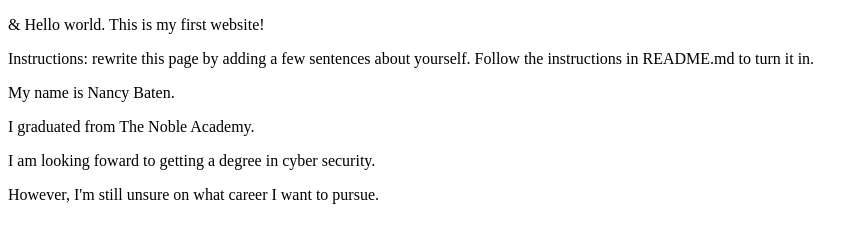
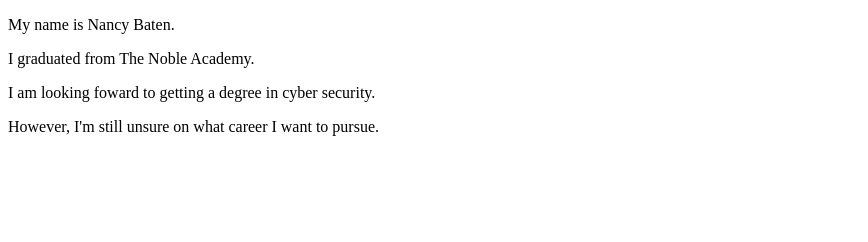
Before and after one commit to nancybaten/webdev_lab1, a plain HTML site: page index.html in a window 1280 px wide. Shown: the whole page, without its empty margins (0-868 px from the left). Drawn offline with Linux system fonts and the light colour scheme.

Commit message:
Update index.html

```diff
--- a/index.html
+++ b/index.html
@@ -5,8 +5,6 @@
   <title>Internet Technologies and Web Design</title>
 </head>
 <body>
-  <p>&amp; Hello world. This is my first website!</p>
-  <p>Instructions: rewrite this page by adding a few sentences about yourself. Follow the instructions in README.md to turn it in.</p>
   <p>My name is Nancy Baten.</p>
   <p>I graduated from The Noble Academy.</p>
   <p>I am looking foward to getting a degree in cyber security.</p>
```
